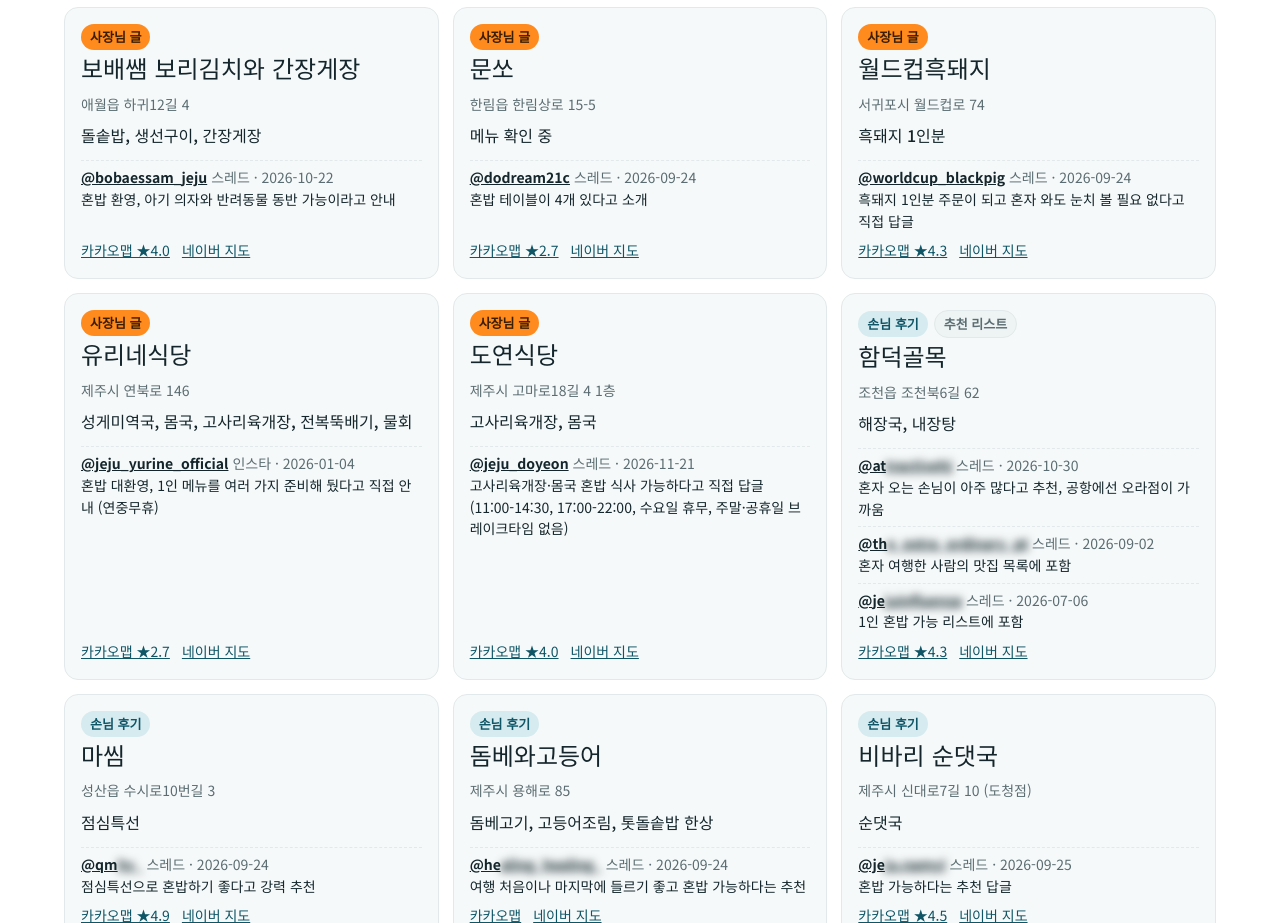
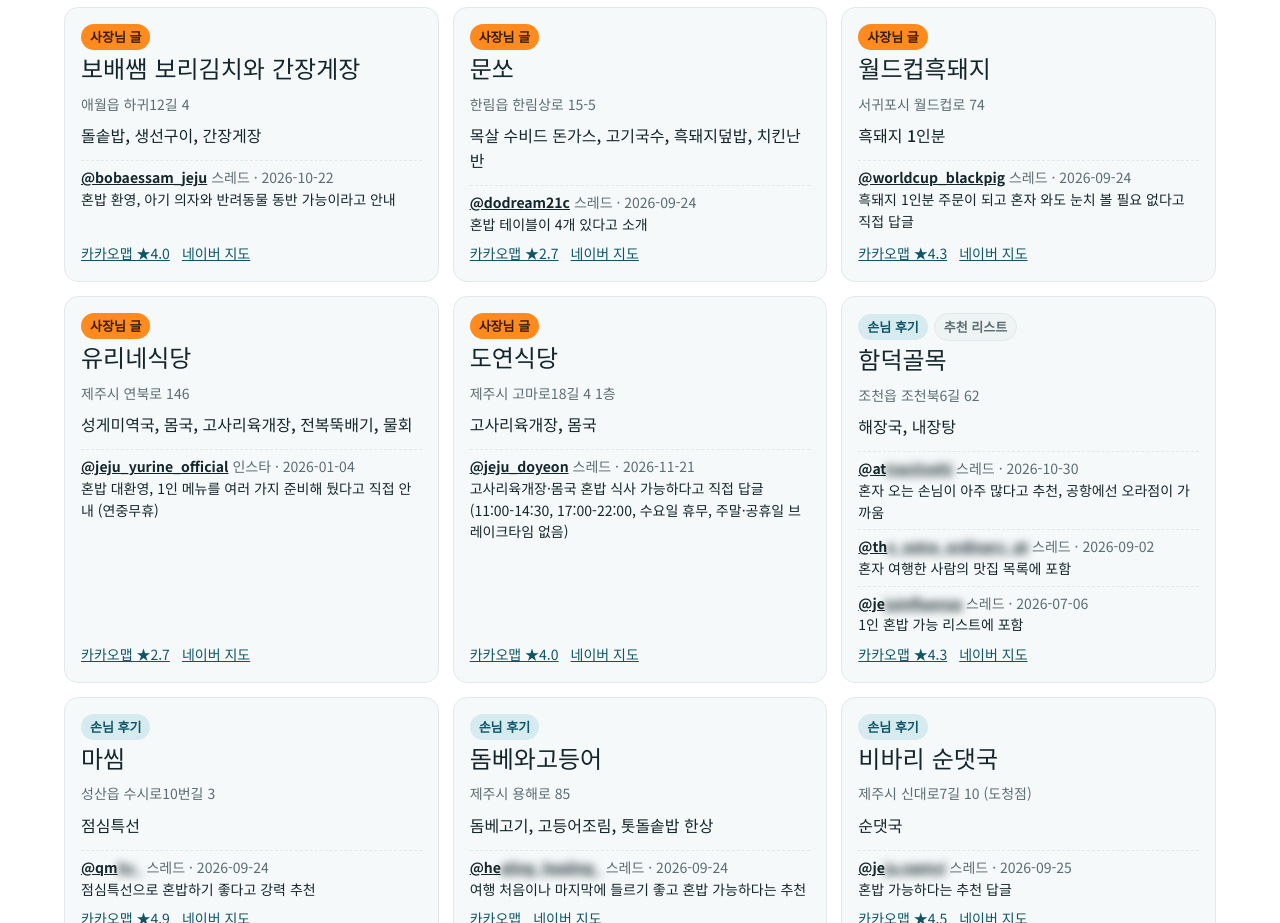
Before and after one commit to dltnwls237-rgb/jeju-honbap, a plain HTML site: page index.html in a window 1280 px wide. Shown: the part 4060-4983 px from the top of the page. Drawn offline with Linux system fonts and the light colour scheme.

Commit message:
Update index.html

```diff
--- a/index.html
+++ b/index.html
@@ -125,7 +125,7 @@ const D=[
  {n:"보배쌤 보리김치와 간장게장",a:"aewol",loc:"애월 하귀12길 4",m:"돌솥밥, 생선구이, 간장게장",c:"생선·해산물",s:[{t:"owner",h:"bobaessam_jeju",u:"@bobaessam_jeju/post/Dexeb6IE73U",d:"2026-10-22",x:"혼밥 환영, 아기 의자와 반려동물 동반 가능이라고 안내"}]},
  {n:"푸카푸카",a:"tapdong",m:"스프카레",c:"양식·기타",s:[{t:"owner",h:"pookapooka_jeju",u:"@pookapooka_jeju/post/Ddp4D5ykWS9",d:"2026-09-24",x:"혼밥용 바 자리와 휴대폰 거치대를 준비해 뒀다고 소개"},{t:"list",h:"jejuinfluenza",u:"@jejuinfluenza/post/DacMqe7D8sp",d:"2026-07-06",x:"닭다리·소시지 스프카레로 리스트에 포함"}]},
  {n:"오로섬",a:"",m:"혼밥 세트, 혼술 세트",c:"양식·기타",s:[{t:"owner",h:"orodo1004",u:"@orodo1004/post/DdttlWeCfxi",d:"2026-09-25",x:"혼밥·혼술 전문이라고 직접 밝힘"},{t:"review",h:"jeju_incafe_today",u:"@jeju_incafe_today/post/De-taESkmaL",d:"2026-10-27",x:"1인 세트가 있다고 추천"}]},
- {n:"문쏘",a:"hallim",loc:"협재 부근",m:"메뉴 확인 중",c:"양식·기타",s:[{t:"owner",h:"dodream21c",u:"@dodream21c/post/DdplofwEtNL",d:"2026-09-24",x:"혼밥 테이블이 4개 있다고 소개"}]},
+ {n:"문쏘",a:"hallim",loc:"협재 부근",m:"목살 수비드 돈가스, 고기국수, 흑돼지덮밥, 치킨난반",c:"양식·기타",s:[{t:"owner",h:"dodream21c",u:"@dodream21c/post/DdplofwEtNL",d:"2026-09-24",x:"혼밥 테이블이 4개 있다고 소개"}]},
  {n:"월드컵흑돼지",a:"worldcup",m:"흑돼지 1인분",c:"흑돼지·고기",s:[{t:"owner",h:"worldcup_blackpig",u:"@worldcup_blackpig/post/DdpgtaiEnNn",d:"2026-09-24",x:"흑돼지 1인분 주문이 되고 혼자 와도 눈치 볼 필요 없다고 직접 답글"}]},
  {n:"성심조림",a:"",m:"조림 1인 15,000원",c:"생선·해산물",s:[{t:"owner",h:"sungsimjorim",u:"@sungsimjorim/post/Dfg-J-nEilK",d:"2026-11-09",x:"1인 4조각부터 인원수대로 주문, 성수기에도 양을 줄이지 않는다고 밝힘"}]},
  {n:"함덕골목",a:"hamdeok",loc:"함덕 본점, 오라점",m:"해장국, 내장탕",c:"국물·해장국",s:[{t:"review",h:"attractivehj",u:"@attractivehj/post/DfGOLj-k68U",d:"2026-10-30",x:"혼자 오는 손님이 아주 많다고 추천, 공항에선 오라점이 가까움"},{t:"list",h:"the_extra_ordinary_pt",u:"@the_extra_ordinary_pt/post/Dcx-6l_kxq7",d:"2026-09-02",x:"혼자 여행한 사람의 맛집 목록에 포함"},{t:"list",h:"jejuinfluenza",u:"@jejuinfluenza/post/DacMqe7D8sp",d:"2026-07-06",x:"1인 혼밥 가능 리스트에 포함"}]},
```
